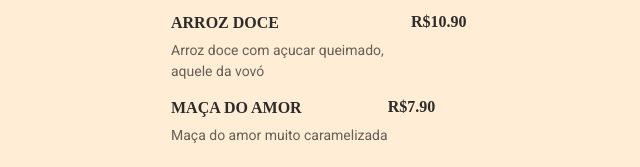
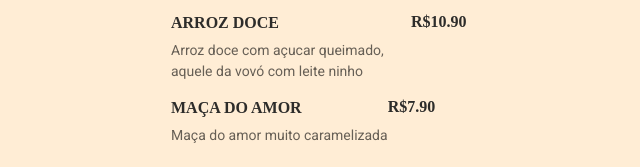
Before and after one commit to evertondebortoli/maratona_explorer, a plain HTML site: page index.html in a window 1280 px wide. Shown: the part 274-441 px from the top of the page, 319-959 px from the left. Drawn offline with Linux system fonts and the light colour scheme.

Commit message:
atualizado comida

```diff
--- a/index.html
+++ b/index.html
@@ -37,7 +37,7 @@
       <li>
         <div class="details">
           <h3>Arroz Doce</h3>
-          <p class="description" >Arroz doce com açucar queimado, aquele da vovó
+          <p class="description" >Arroz doce com açucar queimado, aquele da vovó com leite ninho
           </p>
         </div>
           <strong class="price">
```
